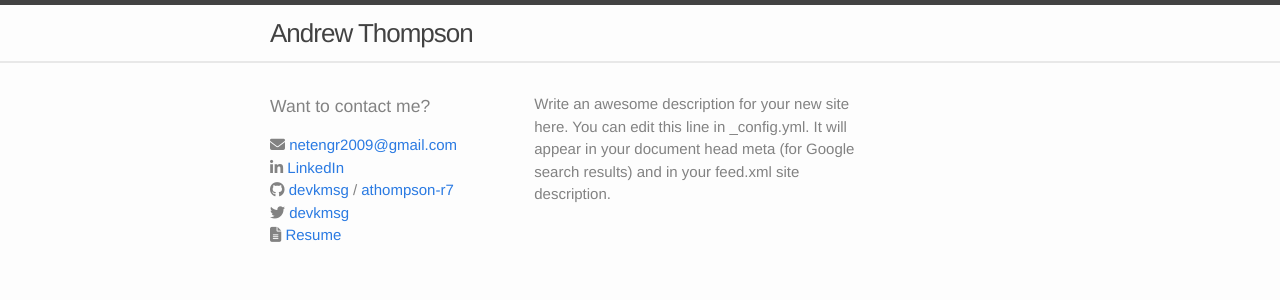
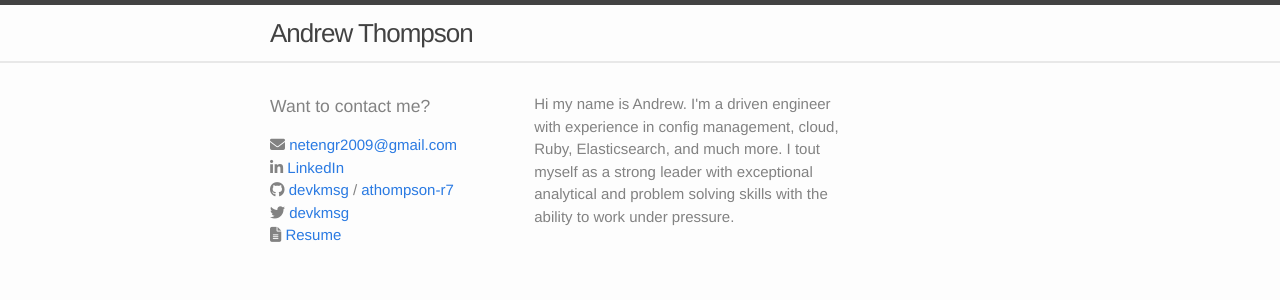
Before and after one commit to devkmsg/devkmsg.github.io, a Jekyll site: the page built from index.html, in a window 1280 px wide. Shown: the top 300 px of the page. Built offline with Jekyll 4.4.1, drawn with Linux system fonts in a browser that asks for light colours; nearby versions of some CDN libraries.

Commit message:
Update description

```diff
--- a/_config.yml
+++ b/_config.yml
@@ -9,9 +9,10 @@
 title: Andrew Thompson
 email: netengr2009@gmail.com
 description: > # this means to ignore newlines until "baseurl:"
-  Write an awesome description for your new site here. You can edit this
-  line in _config.yml. It will appear in your document head meta (for
-  Google search results) and in your feed.xml site description.
+  Hi my name is Andrew.  I'm a driven engineer with experience in
+  config management, cloud, Ruby, Elasticsearch, and much more.
+  I tout myself as a strong leader with exceptional analytical and
+  problem solving skills with the ability to work under pressure.
 baseurl: "" # the subpath of your site, e.g. /blog
 url: "https://devkmsg.github.io" # the base hostname & protocol for your site
 twitter_username: devkmsg
```
